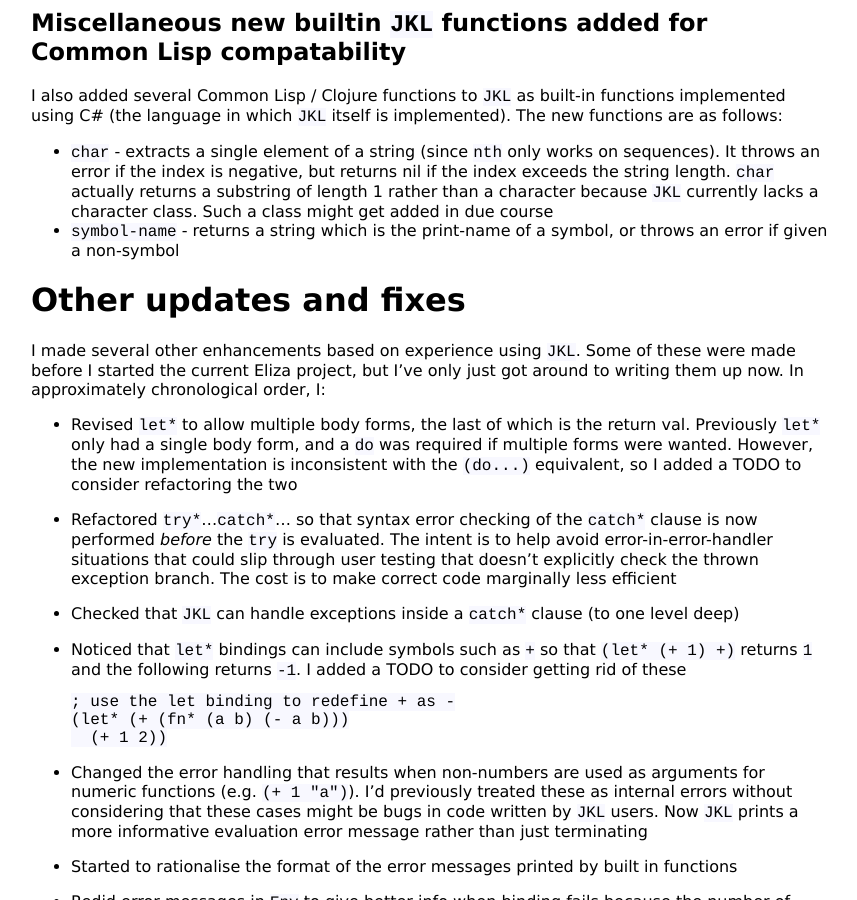
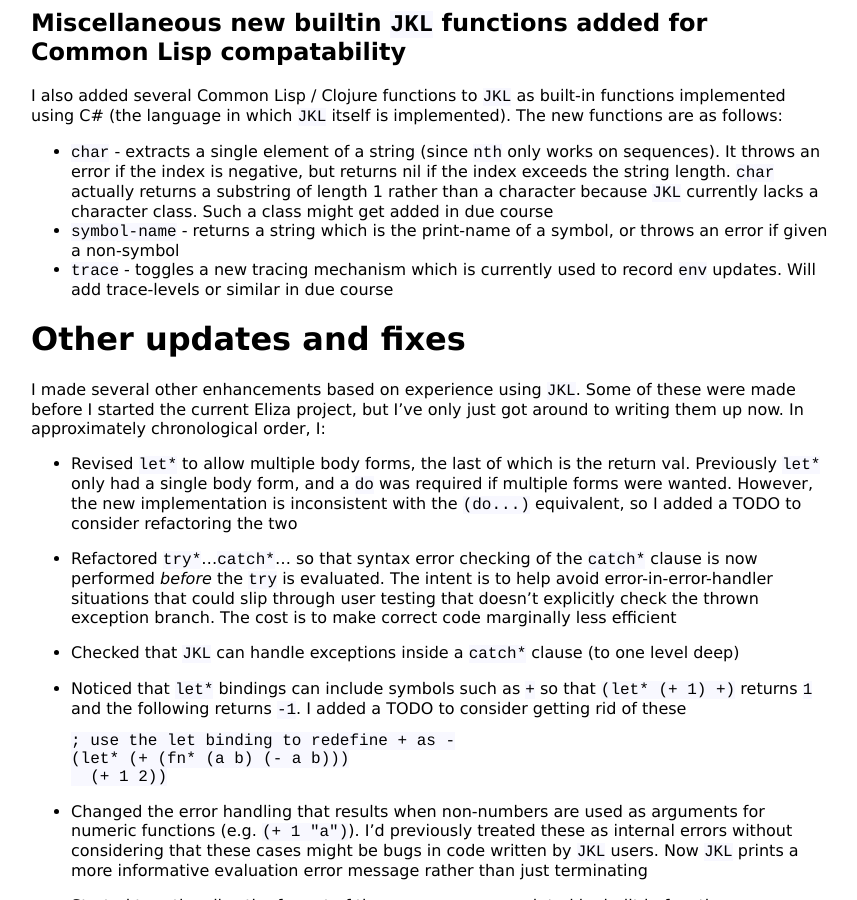
Before and after one commit to KineticLensman/KineticLensman.github.io, a Jekyll site: the page built from _posts/2020-04-03-Journey-continues.md, in a window 1280 px wide and 900 px high, scrolled down 2050 px. Shown: the whole window, without its empty margins (209-1066 px from the left). Built offline with Jekyll 4.4.1, drawn with Linux system fonts in a browser that asks for light colours.

Commit message:
Added trace.

```diff
--- a/_posts/2020-04-03-Journey-continues.md
+++ b/_posts/2020-04-03-Journey-continues.md
@@ -81,6 +81,7 @@
 
 * `char` - extracts a single element of a string (since `nth` only works on sequences). It throws an error if the index is negative, but returns nil if the index exceeds the string length. `char` actually returns a substring of length 1 rather than a character because `JKL` currently lacks a character class. Such a class might get added in due course
 * `symbol-name` - returns a string which is the print-name of a symbol, or throws an error if given a non-symbol
+* `trace` - toggles a new tracing mechanism which is currently used to record `env` updates. Will add trace-levels or similar in due course
 
 # Other updates and fixes
 
```
